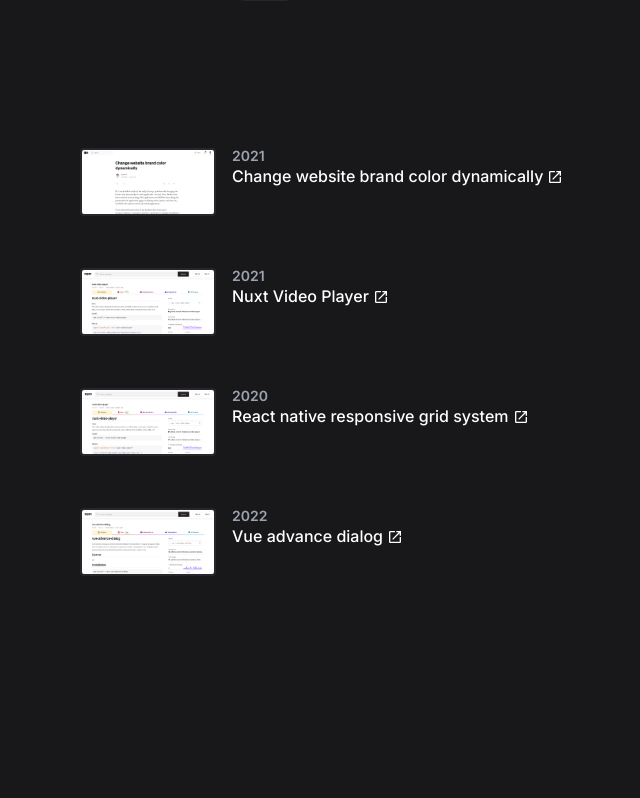
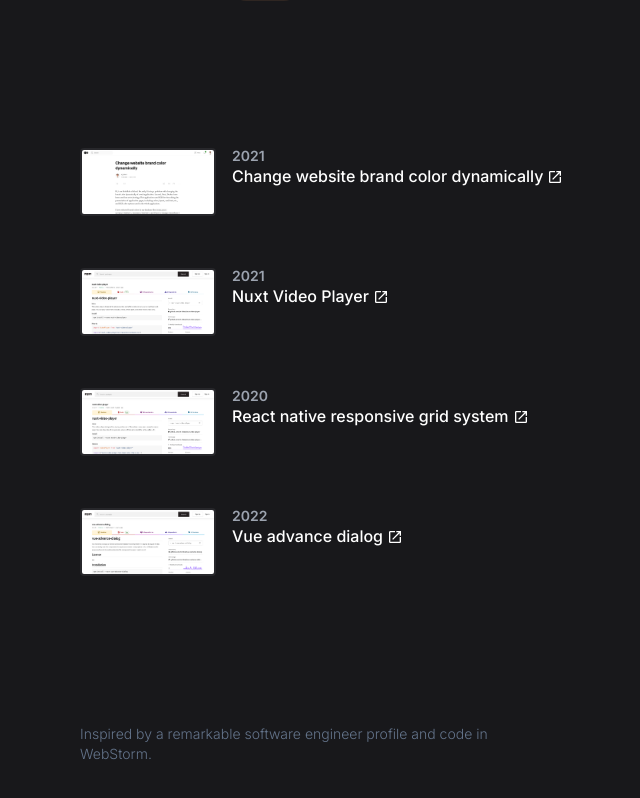
Before and after one commit to im-fahad/portfolio, a Next.js app: page / in a window 1280 px wide. Shown: the part 4690-5488 px from the top of the page, without its empty margins (568-1208 px from the left). Built offline with nearby package versions, Linux system fonts and the light colour scheme.

Commit message:
build added

```diff
--- a/src/app/page.tsx
+++ b/src/app/page.tsx
@@ -9,30 +9,20 @@
     // const router = useRouter();
     let [activeSection, setActiveSection] = useState('about');
 
-    useEffect(() => {
-        let focus = document.querySelector(".focus");
-
-        // focus.style.background = `radial-gradient(circle at ${50}px ${50}px ,rgba(0, 0, 255, 0.1), transparent 10%)`;
+    const initFocus = () => {
+        const focus = document.getElementById("pointer");
         // @ts-ignore
-        focus.style.background = `radial-gradient(circle at ${50}px ${50}px ,
-            rgba(55, 31, 24, .3),
-            rgba(55, 31, 24, 0.2) ,
-            rgba(55, 31, 24, 0.1) ,
-            transparent 10%)`;
+        focus.style.background = `radial-gradient(600px at ${50}px ${50}px, rgba(55, 31, 24, .2), transparent 80%)`;
 
         document.addEventListener("mousemove", function (e) {
-            let x = e.pageX;
-            let y = e.pageY;
+            let x: number = e.pageX;
+            let y: number = e.pageY;
             // @ts-ignore
-            focus.style.background = `radial-gradient(circle at ${x}px ${y}px ,
-            rgba(55, 31, 24, .3),
-            rgba(55, 31, 24, 0.2) ,
-            rgba(55, 31, 24, 0.1) ,
-            transparent 10%)`;
+            focus.style.background = `radial-gradient(500px at ${x}px ${y}px, rgba(55, 31, 24, .2), transparent 80%)`;
         })
-    }, []);
+    }
 
-    useEffect(() => {
+    const setIntersectionObserver = () => {
         let sections = document.querySelectorAll(`section[role="section"]`)
 
         const observerOptions = {
@@ -51,10 +41,16 @@
         Array.from(sections).map(section => {
             section && observer.observe(section)
         })
+    }
+
+    useEffect(() => {
+        initFocus();
+        setIntersectionObserver()
     }, []);
 
     return (
-        <main className="af-main relative focus">
+        <main className="af-main relative">
+            <div className="af-pointer" id="pointer"/>
             <div className="af-main__inner">
                 <div className="af-sidebar">
                     <div className="af-sidebar__inner">
@@ -1258,31 +1254,11 @@
                         </div>
                     </section>
 
-                    {/*<footer className="max-w-md pb-16 text-sm text-slate-500 sm:pb-0"><p>Loosely designed in <a*/}
-                    {/*    href="https://www.figma.com/"*/}
-                    {/*    className="font-medium text-slate-400 hover:text-teal-300 focus-visible:text-teal-300"*/}
-                    {/*    target="_blank" rel="noreferrer noopener"*/}
-                    {/*    aria-label="Figma (opens in a new tab)">Figma</a> and coded in <a*/}
-                    {/*    href="https://code.visualstudio.com/"*/}
-                    {/*    className="font-medium text-slate-400 hover:text-teal-300 focus-visible:text-teal-300"*/}
-                    {/*    target="_blank" rel="noreferrer noopener" aria-label="Visual Studio Code (opens in a new tab)">Visual*/}
-                    {/*    Studio Code</a> by yours truly. Built with <a href="https://nextjs.org/"*/}
-                    {/*                                                  className="font-medium text-slate-400 hover:text-teal-300 focus-visible:text-teal-300"*/}
-                    {/*                                                  target="_blank"*/}
-                    {/*                                                  rel="noreferrer noopener"*/}
-                    {/*                                                  aria-label="Next.js (opens in a new tab)">Next.js</a> and*/}
-                    {/*    <a href="https://tailwindcss.com/"*/}
-                    {/*       className="font-medium text-slate-400 hover:text-teal-300 focus-visible:text-teal-300"*/}
-                    {/*       target="_blank" rel="noreferrer noopener" aria-label="Tailwind CSS (opens in a new tab)">Tailwind*/}
-                    {/*        CSS</a>, deployed with <a href="https://vercel.com/"*/}
-                    {/*                                  className="font-medium text-slate-400 hover:text-teal-300 focus-visible:text-teal-300"*/}
-                    {/*                                  target="_blank" rel="noreferrer noopener"*/}
-                    {/*                                  aria-label="Vercel (opens in a new tab)">Vercel</a>. All*/}
-                    {/*    text is set in the <a href="https://rsms.me/inter/"*/}
-                    {/*                          className="font-medium text-slate-400 hover:text-teal-300 focus-visible:text-teal-300"*/}
-                    {/*                          target="_blank" rel="noreferrer noopener"*/}
-                    {/*                          aria-label="Inter (opens in a new tab)">Inter</a> typeface.*/}
-                    {/*</p></footer>*/}
+                    <footer className="max-w-md pb-16 text-sm text-slate-500 sm:pb-0">
+                        <p>
+                            Inspired by a remarkable software engineer profile and code in WebStorm.
+                        </p>
+                    </footer>
                 </div>
             </div>
         </main>
--- a/src/assets/styles/layouts/index.css
+++ b/src/assets/styles/layouts/index.css
@@ -1,6 +1,11 @@
 /*@import 'auth.css';*/
 .af-main {
     @apply w-full h-full min-h-screen;
+}
+
+.af-pointer {
+    @apply pointer-events-none fixed inset-0 z-30 transition duration-300 lg:absolute;
+    /*background: radial-gradient(600px at 300px 300px, rgba(29, 78, 216, 1), transparent 80%);*/
 }
 
 .focus {
```
Also changed, not shown: 1 other file (tests, documents, lock files or other folders).
